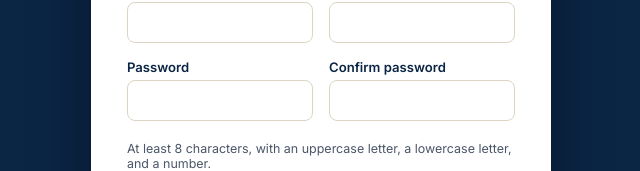
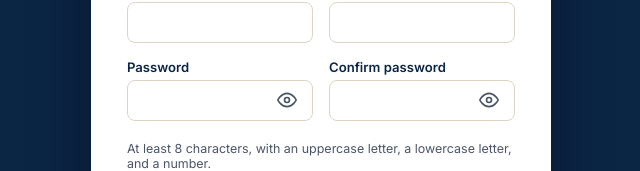
Before and after one commit to mutawakilshani3-debug/ussd-exam-management-system, a React (Create React App) app in the folder frontend/: page /register in a window 1280 px wide. Shown: the part 351-522 px from the top of the page, without its empty margins (319-959 px from the left). Built offline with nearby package versions, Linux system fonts and the light colour scheme; no server answers.

Commit message:
Update Register.js

```diff
--- a/frontend/src/pages/Register.js
+++ b/frontend/src/pages/Register.js
@@ -2,6 +2,7 @@ import { useState } from 'react';
 import { Link, useNavigate } from 'react-router-dom';
 import { useAuth } from '../context/AuthContext';
 import { toast } from 'react-toastify';
+import PasswordInput from '../components/PasswordInput';
 
 export default function Register() {
   const { register } = useAuth();
@@ -48,11 +49,11 @@ export default function Register() {
           <div className="form-row">
             <div className="form-group">
               <label>Password</label>
-              <input type="password" className="form-control" required value={form.password} onChange={update('password')} />
+              <PasswordInput required value={form.password} onChange={update('password')} />
             </div>
             <div className="form-group">
               <label>Confirm password</label>
-              <input type="password" className="form-control" required value={form.confirmPassword} onChange={update('confirmPassword')} />
+              <PasswordInput required value={form.confirmPassword} onChange={update('confirmPassword')} />
             </div>
           </div>
           <div className="form-hint" style={{ marginBottom: 16 }}>
```
